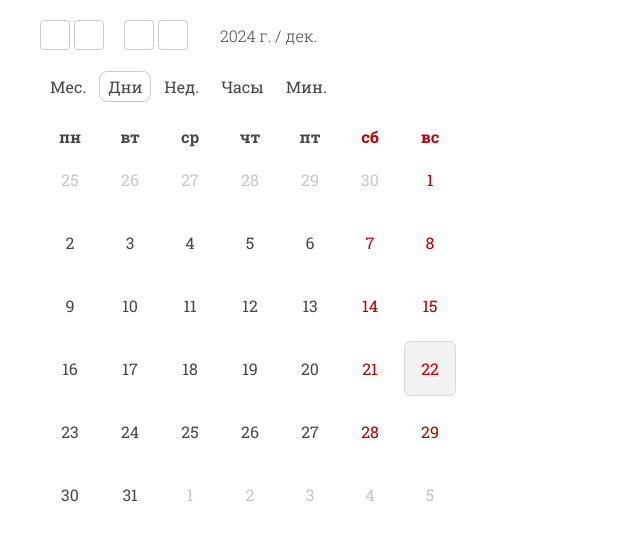
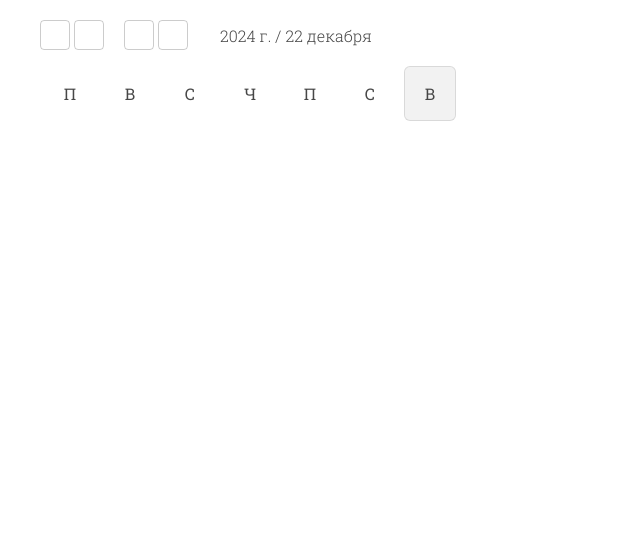
Before and after one commit to FunnyROGER2/solvery-time, an Angular app: page / in a window 1280 px wide. Shown: the top 540 px of the page, without its empty margins (0-640 px from the left). Built offline with nearby package versions, Linux system fonts and the light colour scheme.

Commit message:
Недели поставлены по умолчанию

```diff
--- a/src/app/components/calendar/calendar.component.html
+++ b/src/app/components/calendar/calendar.component.html
@@ -39,13 +39,13 @@
 		>{{ visiblePeriod }}</span>
 	</div>
 
-	<app-switcher
+	<!-- <app-switcher
 		*ngIf="!hideModeSwitch"
 		class="calendar__switcher"
 		[items]="calendarModes"
 		[value]="activeMode"
 		(valueSwitched)="switchCalendarMode($event)"
-	></app-switcher>
+		></app-switcher> -->
 </div>
 
 <div class="calendar__table-wrapper">
--- a/src/app/components/calendar/calendar.component.ts
+++ b/src/app/components/calendar/calendar.component.ts
@@ -57,7 +57,7 @@ export class CalendarComponent implements OnInit, OnDestroy {
 	private subscriptions = new Subscription();
 
 	@Input() activeMode: CalendarMode =
-		(localStorage.getItem('calendarMode') as CalendarMode) || 'month';
+		(localStorage.getItem('calendarMode') as CalendarMode) || 'week';
 	@Input() selectedDate = this.nowDate;
 	@Input() hideCurrentPeriod = false;
 	@Input() hideModeSwitch = false;
```
